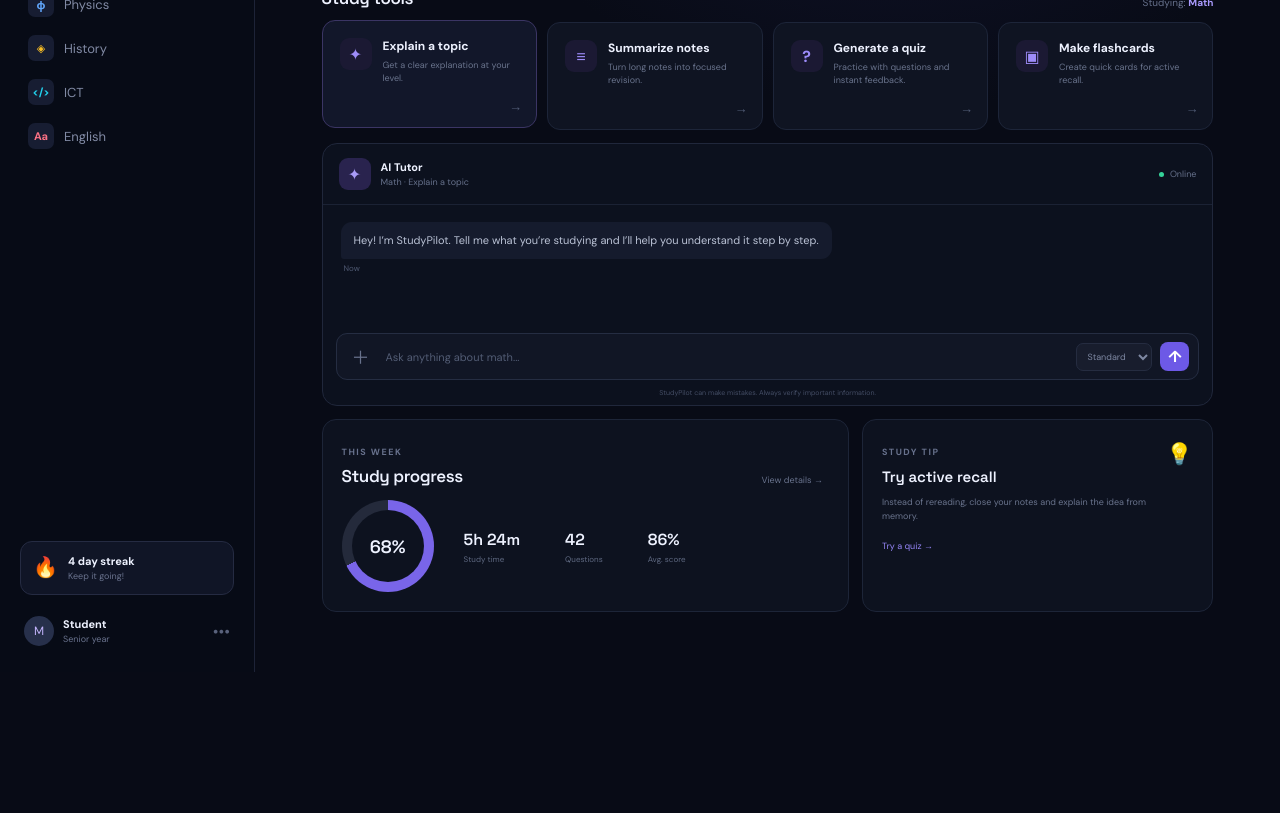
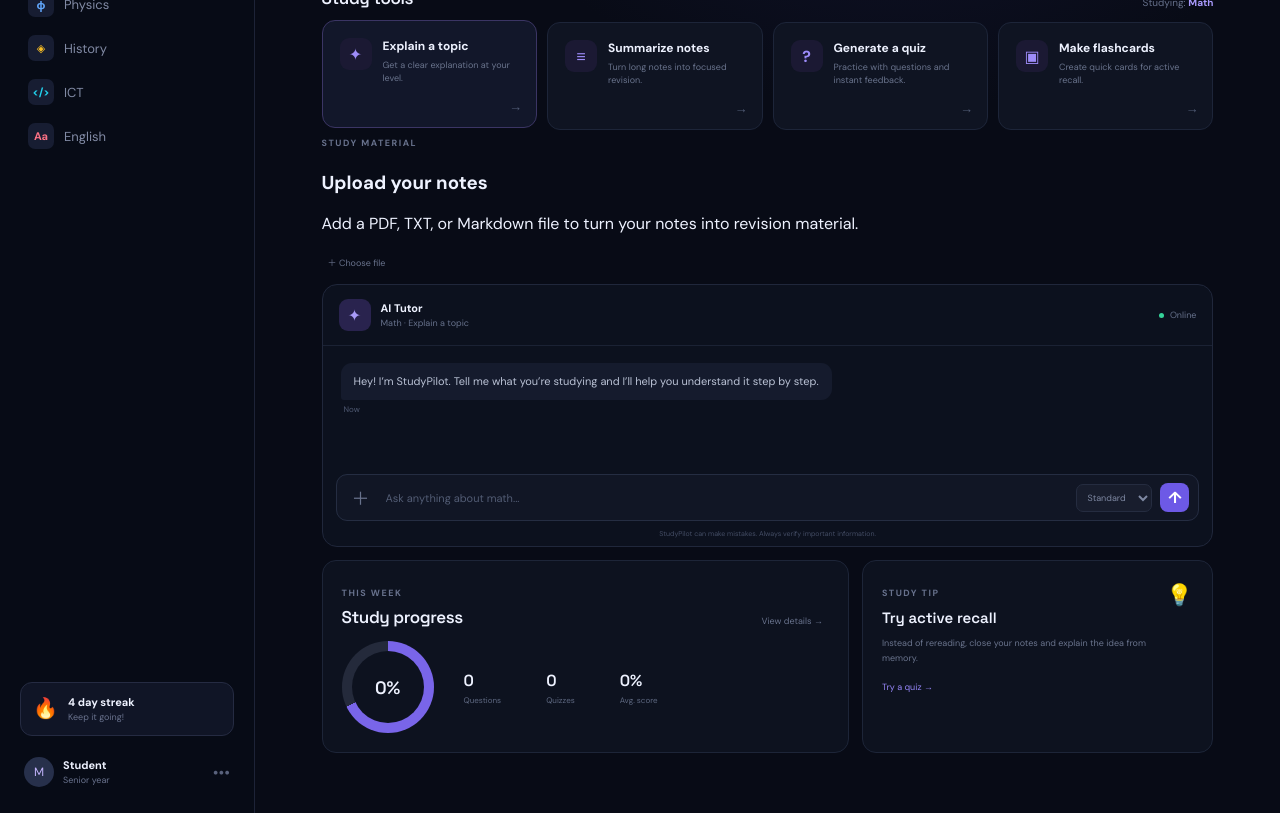
Before and after one commit to dwd4b6t4k7-oss/ai-study-assistant, a React (Vite) app: page / in a window 1280 px wide. Shown: the part 400-1213 px from the top of the page. Before the commit the page ends 1072 px from the top, so only its background shows below. Built offline with nearby package versions, Linux system fonts and the light colour scheme.

Commit message:
Add interactive quizzes, flashcards, document upload, and local progress

```diff
--- a/src/App.jsx
+++ b/src/App.jsx
@@ -1,4 +1,4 @@
-import { useMemo, useState } from 'react'
+import { useMemo, useRef, useState } from 'react'
 
 const subjects = [
   { name: 'Math', icon: '∑', color: 'violet' },
@@ -15,19 +15,41 @@ const actions = [
   { id: 'flashcards', icon: '▣', title: 'Make flashcards', text: 'Create quick cards for active recall.' },
 ]
 
+const starterQuiz = [
+  { q: 'What is the main purpose of active recall?', options: ['Rereading notes repeatedly', 'Retrieving information from memory', 'Highlighting every sentence', 'Studying only the night before'], answer: 1 },
+  { q: 'Which method usually gives stronger evidence of understanding?', options: ['Explaining an idea in your own words', 'Looking at the answer immediately', 'Copying a definition ten times', 'Skipping practice questions'], answer: 0 },
+  { q: 'What should you do after getting a practice question wrong?', options: ['Ignore it', 'Memorize the letter choice', 'Review the concept and try again', 'Stop studying'], answer: 2 },
+]
+
 function App() {
   const [subject, setSubject] = useState('Math')
   const [selectedAction, setSelectedAction] = useState('explain')
   const [difficulty, setDifficulty] = useState('Standard')
   const [input, setInput] = useState('')
   const [loading, setLoading] = useState(false)
-  const [messages, setMessages] = useState([
-    { role: 'assistant', text: 'Hey! I’m StudyPilot. Tell me what you’re studying and I’ll help you understand it step by step.', time: 'Now' },
-  ])
+  const [messages, setMessages] = useState([{ role: 'assistant', text: 'Hey! I’m StudyPilot. Tell me what you’re studying and I’ll help you understand it step by step.', time: 'Now' }])
   const [sidebarOpen, setSidebarOpen] = useState(false)
   const [notice, setNotice] = useState('')
+  const [quiz, setQuiz] = useState(null)
+  const [quizIndex, setQuizIndex] = useState(0)
+  const [quizScore, setQuizScore] = useState(0)
+  const [flashcards, setFlashcards] = useState([])
+  const [cardIndex, setCardIndex] = useState(0)
+  const [showAnswer, setShowAnswer] = useState(false)
+  const [documentText, setDocumentText] = useState('')
+  const [documentName, setDocumentName] = useState('')
+  const fileRef = useRef(null)
 
   const actionLabel = useMemo(() => actions.find((a) => a.id === selectedAction)?.title, [selectedAction])
+  const progress = Number(localStorage.getItem('studypilot_questions') || 0)
+  const scoreTotal = Number(localStorage.getItem('studypilot_score') || 0)
+  const scoreCount = Number(localStorage.getItem('studypilot_score_count') || 0)
+  const average = scoreCount ? Math.round(scoreTotal / scoreCount) : 0
+
+  function notify(text) {
+    setNotice(text)
+    setTimeout(() => setNotice(''), 2500)
+  }
 
   async function sendMessage(text = input) {
     const clean = text.trim()
@@ -37,42 +59,73 @@ function App() {
     setInput('')
     setLoading(true)
     try {
-      const response = await fetch('/api/chat', {
-        method: 'POST',
-        headers: { 'Content-Type': 'application/json' },
-        body: JSON.stringify({ message: clean, subject, action: selectedAction, difficulty, history }),
-      })
+      const response = await fetch('/api/chat', { method: 'POST', headers: { 'Content-Type': 'application/json' }, body: JSON.stringify({ message: clean, subject, action: selectedAction, difficulty, history }) })
       const data = await response.json()
       if (!response.ok) throw new Error(data.error || 'AI request failed')
       setMessages((prev) => [...prev, { role: 'assistant', text: data.text, time: 'Now' }])
     } catch (error) {
       setMessages((prev) => [...prev, { role: 'assistant', text: demoReply(clean, subject, selectedAction, difficulty), time: 'Demo' }])
-      setNotice('Demo mode: add OPENAI_API_KEY to enable live AI')
-      setTimeout(() => setNotice(''), 3500)
+      notify('Demo mode: add OPENAI_API_KEY to enable live AI')
     } finally { setLoading(false) }
   }
 
   function chooseAction(id) {
     setSelectedAction(id)
-    const action = actions.find((a) => a.id === id)
-    setNotice(`${action.title} selected`)
-    setTimeout(() => setNotice(''), 1800)
+    if (id !== 'quiz' && id !== 'flashcards') { notify(`${actions.find((a) => a.id === id).title} selected`); return }
+    if (id === 'quiz') startQuiz(starterQuiz)
+    if (id === 'flashcards') setFlashcards([{ front: `What is active recall?`, back: 'A study method where you retrieve information from memory instead of simply rereading it.' }, { front: 'Why use practice questions?', back: 'They reveal what you can retrieve and where your knowledge gaps are.' }, { front: 'What is spaced repetition?', back: 'Reviewing material at increasing intervals to improve long-term retention.' }])
+  }
+
+  function startQuiz(items) { setQuiz(items); setQuizIndex(0); setQuizScore(0); setSelectedAction('quiz'); notify('Practice quiz started') }
+
+  function answerQuiz(option) {
+    if (!quiz) return
+    const correct = option === quiz[quizIndex].answer
+    const nextScore = quizScore + (correct ? 1 : 0)
+    if (quizIndex + 1 >= quiz.length) {
+      const newQuestions = Number(localStorage.getItem('studypilot_questions') || 0) + quiz.length
+      const newTotal = Number(localStorage.getItem('studypilot_score') || 0) + Math.round((nextScore / quiz.length) * 100)
+      const newCount = Number(localStorage.getItem('studypilot_score_count') || 0) + 1
+      localStorage.setItem('studypilot_questions', newQuestions)
+      localStorage.setItem('studypilot_score', newTotal)
+      localStorage.setItem('studypilot_score_count', newCount)
+      setQuizScore(nextScore)
+      notify(`Quiz complete: ${nextScore}/${quiz.length}`)
+      setQuiz(null)
+      return
+    }
+    setQuizScore(nextScore)
+    setQuizIndex((i) => i + 1)
+  }
+
+  async function handleFile(file) {
+    if (!file) return
+    if (file.size > 8 * 1024 * 1024) return notify('Please use a file smaller than 8 MB.')
+    setDocumentName(file.name)
+    try {
+      if (file.type === 'text/plain' || file.name.endsWith('.md')) {
+        const text = await file.text()
+        setDocumentText(text.slice(0, 30000))
+        notify('Notes loaded — choose Summarize notes to study them.')
+      } else if (file.type === 'application/pdf') {
+        setDocumentText(`PDF uploaded: ${file.name}. PDF text extraction will be connected in the next build step.`)
+        notify('PDF uploaded — AI document processing is ready for connection.')
+      } else notify('Use a PDF, TXT, or Markdown file.')
+    } catch { notify('Could not read that file.') }
+  }
+
+  function useDocument() {
+    if (!documentText) return notify('Upload notes first.')
+    setSelectedAction('summarize')
+    sendMessage(`Analyze these study notes for ${subject}. Create a concise study sheet with key definitions, important relationships, examples, likely exam points, and a short self-test.\n\n${documentText}`)
   }
 
   return (
     <div className="app-shell">
       <aside className={`sidebar ${sidebarOpen ? 'open' : ''}`}>
         <div className="brand"><div className="brand-mark">✦</div><div><strong>StudyPilot</strong><span>AI Study Assistant</span></div></div>
-        <nav className="nav">
-          <button className="nav-item active"><span>⌂</span> Dashboard</button>
-          <button className="nav-item" onClick={() => chooseAction('explain')}><span>✦</span> AI Tutor</button>
-          <button className="nav-item" onClick={() => chooseAction('quiz')}><span>?</span> Practice</button>
-          <button className="nav-item" onClick={() => chooseAction('flashcards')}><span>▣</span> Flashcards</button>
-        </nav>
-        <div className="sidebar-section">
-          <div className="section-label">MY SUBJECTS <button>+</button></div>
-          {subjects.map((item) => <button key={item.name} className={`subject-row ${subject === item.name ? 'selected' : ''}`} onClick={() => setSubject(item.name)}><span className={`subject-icon ${item.color}`}>{item.icon}</span>{item.name}{subject === item.name && <span className="dot" />}</button>)}
-        </div>
+        <nav className="nav"><button className="nav-item active"><span>⌂</span> Dashboard</button><button className="nav-item" onClick={() => chooseAction('explain')}><span>✦</span> AI Tutor</button><button className="nav-item" onClick={() => chooseAction('quiz')}><span>?</span> Practice</button><button className="nav-item" onClick={() => chooseAction('flashcards')}><span>▣</span> Flashcards</button></nav>
+        <div className="sidebar-section"><div className="section-label">MY SUBJECTS <button>+</button></div>{subjects.map((item) => <button key={item.name} className={`subject-row ${subject === item.name ? 'selected' : ''}`} onClick={() => setSubject(item.name)}><span className={`subject-icon ${item.color}`}>{item.icon}</span>{item.name}{subject === item.name && <span className="dot" />}</button>)}</div>
         <div className="sidebar-bottom"><div className="streak-card"><span>🔥</span><div><b>4 day streak</b><small>Keep it going!</small></div></div><button className="profile"><span className="avatar">M</span><span><b>Student</b><small>Senior year</small></span><span className="more">•••</span></button></div>
       </aside>
 
@@ -83,15 +136,17 @@ function App() {
         <section className="workspace">
           <div className="section-heading"><div><span className="eyebrow">QUICK START</span><h3>Study tools</h3></div><span className="current-subject">Studying: <b>{subject}</b></span></div>
           <div className="action-grid">{actions.map((action) => <button key={action.id} className={`action-card ${selectedAction === action.id ? 'chosen' : ''}`} onClick={() => chooseAction(action.id)}><span className="action-icon">{action.icon}</span><span><b>{action.title}</b><small>{action.text}</small></span><span className="arrow">→</span></button>)}</div>
-          <div className="chat-card">
-            <div className="chat-head"><div className="ai-avatar">✦</div><div><b>AI Tutor</b><span>{subject} · {actionLabel}</span></div><div className="online"><i /> {loading ? 'Thinking…' : 'Online'}</div></div>
-            <div className="messages">{messages.map((message, index) => <div key={index} className={`message ${message.role}`}><div className="bubble">{message.text}</div><span>{message.time}</span></div>)}{loading && <div className="message assistant"><div className="bubble typing">StudyPilot is thinking <i>•</i><i>•</i><i>•</i></div></div>}</div>
-            <div className="composer"><button className="attach" onClick={() => setNotice('Notes/PDF upload is the next feature.')}>＋</button><input value={input} onChange={(e) => setInput(e.target.value)} onKeyDown={(e) => e.key === 'Enter' && sendMessage()} placeholder={`Ask anything about ${subject.toLowerCase()}...`} /><select value={difficulty} onChange={(e) => setDifficulty(e.target.value)}><option>Standard</option><option>Simple</option><option>Advanced</option></select><button className="send" onClick={() => sendMessage()} disabled={loading}>↑</button></div>
-            <div className="composer-note">StudyPilot can make mistakes. Always verify important information.</div>
-          </div>
+
+          <div className="document-card"><div><span className="eyebrow">STUDY MATERIAL</span><h3>{documentName || 'Upload your notes'}</h3><p>{documentText ? 'Your material is ready to send to the AI tutor.' : 'Add a PDF, TXT, or Markdown file to turn your notes into revision material.'}</p></div><div className="document-actions"><input ref={fileRef} type="file" accept=".pdf,.txt,.md,application/pdf,text/plain,text/markdown" hidden onChange={(e) => handleFile(e.target.files?.[0])} /><button className="ghost" onClick={() => fileRef.current?.click()}>＋ Choose file</button>{documentText && <button className="primary-small" onClick={useDocument}>Analyze notes →</button>}</div></div>
+
+          {quiz && <div className="quiz-panel"><div className="quiz-top"><span className="eyebrow">PRACTICE</span><span>{quizIndex + 1} / {quiz.length}</span></div><h3>{quiz[quizIndex].q}</h3><div className="quiz-options">{quiz[quizIndex].options.map((option, i) => <button key={option} onClick={() => answerQuiz(i)}>{String.fromCharCode(65 + i)}. {option}</button>)}</div></div>}
+
+          {flashcards.length > 0 && <div className="flashcard-panel"><div className="quiz-top"><span className="eyebrow">FLASHCARDS</span><span>{cardIndex + 1} / {flashcards.length}</span></div><button className="flashcard" onClick={() => setShowAnswer(!showAnswer)}><span>{showAnswer ? flashcards[cardIndex].back : flashcards[cardIndex].front}</span><small>{showAnswer ? 'Click to see question' : 'Click to reveal answer'}</small></button><div className="card-controls"><button className="ghost" onClick={() => { setShowAnswer(false); setCardIndex((i) => (i - 1 + flashcards.length) % flashcards.length) }}>←</button><button className="primary-small" onClick={() => { setShowAnswer(false); setCardIndex((i) => (i + 1) % flashcards.length) }}>Next →</button></div></div>}
+
+          <div className="chat-card"><div className="chat-head"><div className="ai-avatar">✦</div><div><b>AI Tutor</b><span>{subject} · {actionLabel}</span></div><div className="online"><i /> {loading ? 'Thinking…' : 'Online'}</div></div><div className="messages">{messages.map((message, index) => <div key={index} className={`message ${message.role}`}><div className="bubble">{message.text}</div><span>{message.time}</span></div>)}{loading && <div className="message assistant"><div className="bubble typing">StudyPilot is thinking <i>•</i><i>•</i><i>•</i></div></div>}</div><div className="composer"><button className="attach" onClick={() => fileRef.current?.click()}>＋</button><input value={input} onChange={(e) => setInput(e.target.value)} onKeyDown={(e) => e.key === 'Enter' && sendMessage()} placeholder={`Ask anything about ${subject.toLowerCase()}...`} /><select value={difficulty} onChange={(e) => setDifficulty(e.target.value)}><option>Standard</option><option>Simple</option><option>Advanced</option></select><button className="send" onClick={() => sendMessage()} disabled={loading}>↑</button></div><div className="composer-note">StudyPilot can make mistakes. Always verify important information.</div></div>
         </section>
 
-        <section className="bottom-grid"><div className="progress-card"><div className="section-heading"><div><span className="eyebrow">THIS WEEK</span><h3>Study progress</h3></div><button className="ghost">View details →</button></div><div className="progress-body"><div className="ring"><strong>68%</strong><span>weekly goal</span></div><div className="stats"><div><b>5h 24m</b><span>Study time</span></div><div><b>42</b><span>Questions</span></div><div><b>86%</b><span>Avg. score</span></div></div></div></div><div className="tip-card"><span className="tip-icon">💡</span><span className="eyebrow">STUDY TIP</span><h3>Try active recall</h3><p>Instead of rereading, close your notes and explain the idea from memory.</p><button onClick={() => chooseAction('quiz')}>Try a quiz →</button></div></section>
+        <section className="bottom-grid"><div className="progress-card"><div className="section-heading"><div><span className="eyebrow">THIS WEEK</span><h3>Study progress</h3></div><button className="ghost">View details →</button></div><div className="progress-body"><div className="ring"><strong>{average || 0}%</strong><span>avg. score</span></div><div className="stats"><div><b>{progress}</b><span>Questions</span></div><div><b>{scoreCount}</b><span>Quizzes</span></div><div><b>{average || 0}%</b><span>Avg. score</span></div></div></div></div><div className="tip-card"><span className="tip-icon">💡</span><span className="eyebrow">STUDY TIP</span><h3>Try active recall</h3><p>Instead of rereading, close your notes and explain the idea from memory.</p><button onClick={() => chooseAction('quiz')}>Try a quiz →</button></div></section>
         {notice && <div className="toast">✓ {notice}</div>}
       </main>
     </div>
@@ -100,10 +155,10 @@ function App() {
 
 function demoReply(text, subject, action, difficulty) {
   const topic = text.length > 55 ? `${text.slice(0, 55)}…` : text
-  if (action === 'quiz') return `Let’s practice ${topic}. I’d start with 5 questions that move from ${difficulty.toLowerCase()} recall to application. The live AI endpoint is ready to be enabled.`
+  if (action === 'quiz') return `Let’s practice ${topic}. I’d start with questions that move from ${difficulty.toLowerCase()} recall to application. The live AI endpoint is ready once the API key is configured.`
   if (action === 'summarize') return `For ${subject}, I would turn “${topic}” into the core idea, key terms, an example, and an exam checklist. The live AI endpoint will generate this automatically.`
-  if (action === 'flashcards') return `Flashcard set for “${topic}”: Front = the key question; Back = the definition, formula, or example. The live AI endpoint will generate a complete deck.`
-  return `Great question about ${subject}. For “${topic}”, I’d explain the core concept first, give an example, then check your understanding. The live AI endpoint is ready once the API key is configured.`
+  if (action === 'flashcards') return `Flashcards for “${topic}” should use a question on the front and a concise definition, formula, or example on the back.`
+  return `Great question about ${subject}. For “${topic}”, I’d explain the core concept first, give an example, then check your understanding.`
 }
 
 export default App
```
